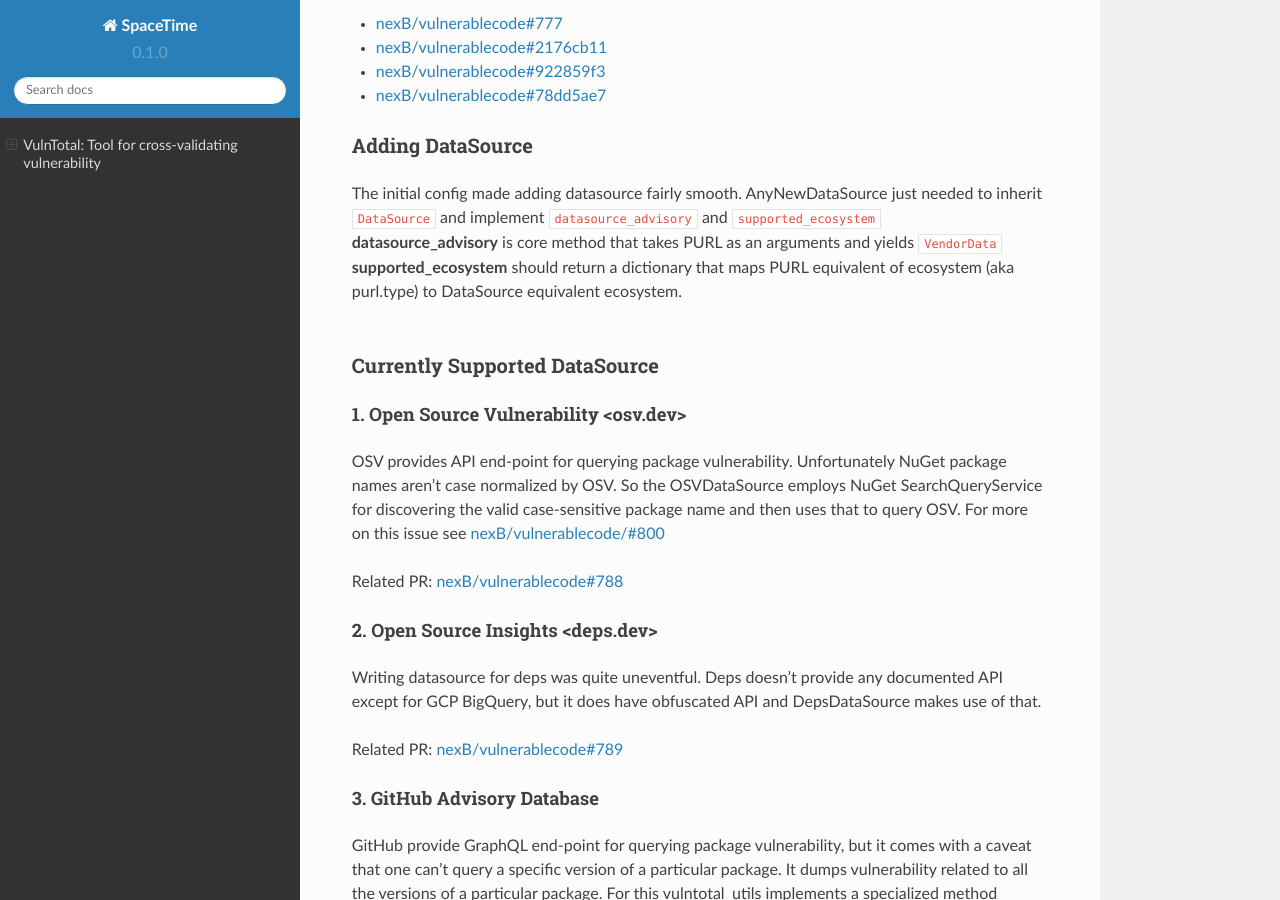
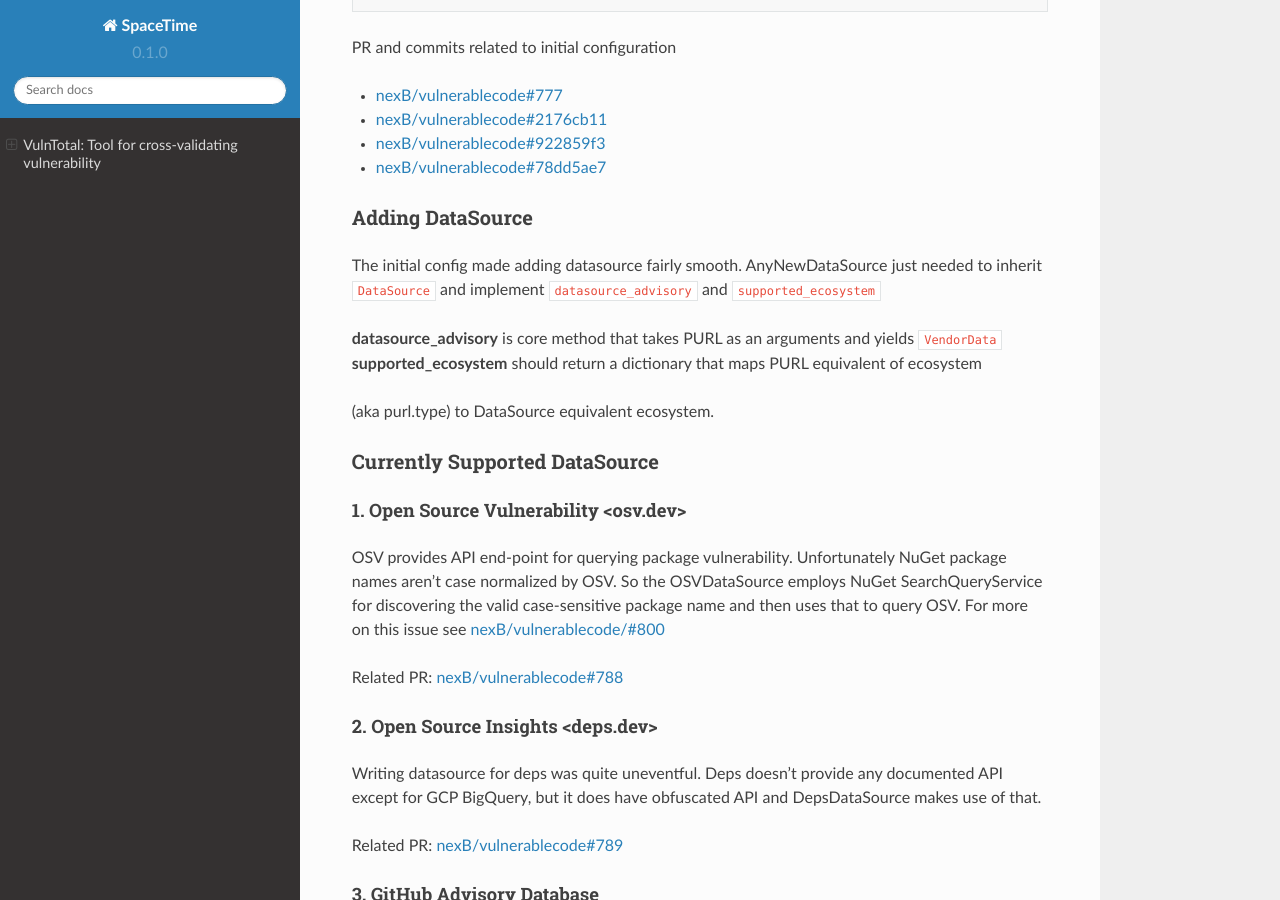
Before and after one commit to keshav-space/spacetime, a Sphinx documentation site: the page built from docs/source/index.rst, in a window 1280 px wide and 900 px high, scrolled down 2051 px. Built offline with Sphinx 7.4.7 and the Read the Docs theme 2.0.0, drawn with Linux system fonts in a browser that asks for light colours.

```diff
--- a/docs/source/index.rst
+++ b/docs/source/index.rst
@@ -12,11 +12,13 @@ Organization - `AboutCode <https://www.aboutcode.org>`_
 Overview
 ---------
 
-VulnTotal ``cross-validates`` the vulnerability coverage of publicly available vulnerability check tools
-and databases. It's inspired by the VirusTotal multi-scanner virus scanning service. There are scenarios
-where a package is reported as vulnerable by some tools or databases but not by others, VulnTotal helps in
-detection such anomaly. We can gradually work with these tool providers to keep each other apprised about
-newly discovered vulnerabilities and anomaly, making FOSS more secure.
+VulnTotal ``cross-validates`` the vulnerability coverage of publicly available
+vulnerability check tools and databases. It's inspired by the VirusTotal
+multi-scanner virus scanning service. There are scenarios where a package
+is reported as vulnerable by some tools or databases but not by others,
+VulnTotal helps in detection such anomaly. We can gradually work with
+these tool providers to keep each other apprised about newly discovered
+vulnerabilities and anomaly, making FOSS more secure.
 
 Sneak Peek
 -----------------
@@ -37,9 +39,15 @@ VulnTotal Development - Walkthrough
 Initial Configuration
 ^^^^^^^^^^^^^^^^^^^^^^^^
 
-| The initial PR and commits outlined the core structure and implemented ``VendorData`` and ``DataSource`` inside ``validator.py``.
-| **VendorData** is dataclass that encapsulates ``aliases``, ``affected_versions`` and ``fixed_versions`` for a vulnerability.
-| **DataSource** outlines core methords such as ``datasource_advisory`` and ``supported_ecosystem`` to be implemented by subclass.
+The initial PR and commits outlined the core structure and implemented
+``VendorData`` and ``DataSource`` inside ``validator.py``.
+
+**VendorData** is dataclass that encapsulates ``aliases``,
+``affected_versions`` and ``fixed_versions`` for a vulnerability.
+
+**DataSource** outlines core methords such as ``datasource_advisory`` and
+``supported_ecosystem`` to be implemented by subclass.
+
 |
 Below is the tree view of VulnTotal for better understanding. ::
 
@@ -81,10 +89,12 @@ PR and commits related to initial configuration
 Adding DataSource
 ^^^^^^^^^^^^^^^^^^
 
-| The initial config made adding datasource fairly smooth. AnyNewDataSource just needed to inherit ``DataSource`` and implement ``datasource_advisory`` and ``supported_ecosystem``
+The initial config made adding datasource fairly smooth. AnyNewDataSource just needed to
+inherit ``DataSource`` and implement ``datasource_advisory`` and ``supported_ecosystem``
+
 | **datasource_advisory** is core method that takes PURL as an arguments and yields ``VendorData``
-| **supported_ecosystem** should return a dictionary that maps PURL equivalent of ecosystem (aka purl.type) to DataSource equivalent ecosystem.
-|
+| **supported_ecosystem** should return a dictionary that maps PURL equivalent of ecosystem
+(aka purl.type) to DataSource equivalent ecosystem.
 
 Currently Supported DataSource
 ^^^^^^^^^^^^^^^^^^^^^^^^^^^^^^^^^^
@@ -143,8 +153,10 @@ Related PR: `nexB/vulnerablecode#832 <https://github.com/nexB/vulnerablecode/pul
 +++++++++++++++++++++++++++++++++++
 
 Snyk comes with no API whatsoever, so had to restore to web scrapping using BeautifulSoup.
-A specialized method ``snky_constraints_satisfied`` was implemented just filter out vulnerabilities for specific version.
-Among all the datasources currently available, Snyk is the only one that keeps track of malicious packages.
+A specialized method ``snky_constraints_satisfied`` was implemented just filter out
+vulnerabilities for specific version.
+Among all the datasources currently available, Snyk is the only one that keeps track
+of malicious packages.
 
 
 Related PR: `nexB/vulnerablecode#842 <https://github.com/nexB/vulnerablecode/pull/842>`_
@@ -153,19 +165,23 @@ Related PR: `nexB/vulnerablecode#842 <https://github.com/nexB/vulnerablecode/pul
 7. GitLab Gemnasium Advisory Database
 +++++++++++++++++++++++++++++++++++
 
-Again, GitLab comes with no API, so GitlabDataSource is designed to directly fetch package vulnerability data from GitLab gemnasium
-repository. For case-sensitive package name, GitLab GraphQL end-point is used to get the exact case-sensitive package name.
-A similar method ``gitlab_constraints_satisfied`` is implemented to filter out vulnerabilities for specific version.
+Again, GitLab comes with no API, so GitlabDataSource is designed to directly
+fetch package vulnerability data from GitLab gemnasium
+repository. For case-sensitive package name, GitLab GraphQL end-point is
+used to get the exact case-sensitive package name.
+A similar method ``gitlab_constraints_satisfied`` is implemented to filter out
+vulnerabilities for specific version.
 
 Related PR: `nexB/vulnerablecode#883 <https://github.com/nexB/vulnerablecode/pull/883>`_
 
 
 Automatic Datasourse Registery
-^^^^^^^^^^^^^^^^^^^^^^^^^^^^^^^^^
+^^^^^^^^^^^^^^^^^^^^^^^^^^^^^^
 
 All new Datasource must be added to ``DATASOURCE_REGISTERY`` to make it available for use.
 Fortunately ``__init__.py`` is configured to take care of this, as soon as a new and valid
-datasource file is added inside datasources directory it automatically gets registered and vice versa.
+datasource file is added inside datasources directory it automatically gets registered
+and vice versa.
 
 Related PR: `nexB/vulnerablecode#901 <https://github.com/nexB/vulnerablecode/pull/901>`_
 
@@ -195,7 +211,7 @@ Pre GSoC
 * Add black code-style test for skeleton.  `nexB/skeleton#56 <https://github.com/nexB/skeleton/pull/56>`_
 
 Post GSoC - Future Plans & Suggestions
---------------------------------------------
+---------------------------------------
 
 * Support query using aliases. `nexB/vulnerablecode/#824 <https://github.com/nexB/vulnerablecode/issues/824>`_
 * Adding more DataSource like mend.io. `nexB/vulnerablecode/#835 <https://github.com/nexB/vulnerablecode/issues/835>`_
@@ -210,6 +226,6 @@ Closing Thoughts
 Thoroughly enjoyed working on this project. Weekly calls were greatly helpful and thanks to
 `Philippe <https://github.com/pombredanne>`_, `Hritik <https://github.com/hritik14>`_,
 `Tushar <https://github.com/TG1999>`_, `Shivam <https://github.com/sbs2001>`_ for the
-thoughtful inputs. Learned a lot about various interesting projects and what it takes to tame some of
-the real world problems. Greatly enhanced my ability to conduct myself in an open source world. All in all it's
-been a remarkable journey.
+thoughtful inputs. Learned a lot about various interesting projects and what it takes
+to tame some of the real world problems. Greatly enhanced my ability to conduct myself
+in an open source world. All in all it's been a remarkable journey.
```
